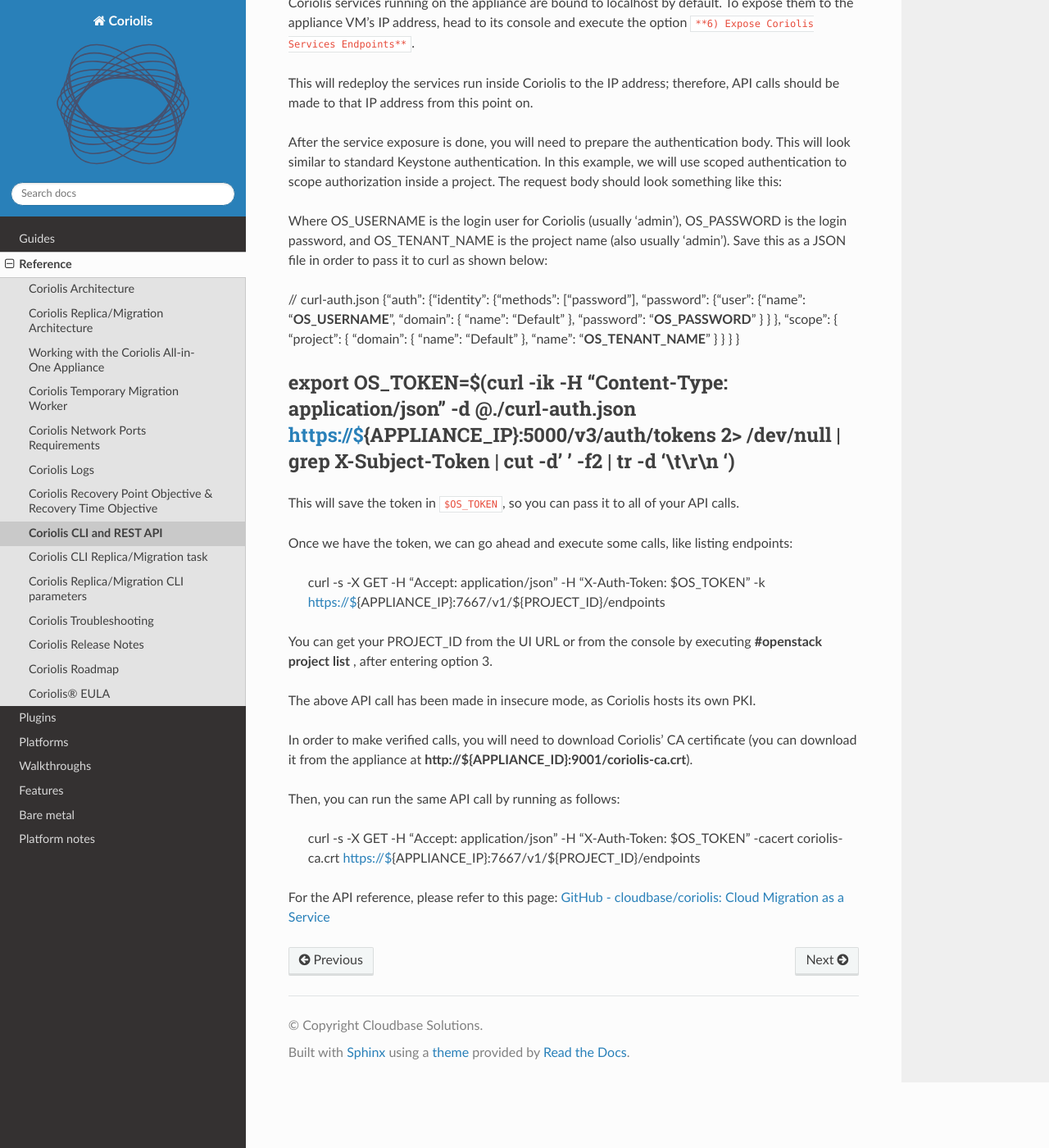
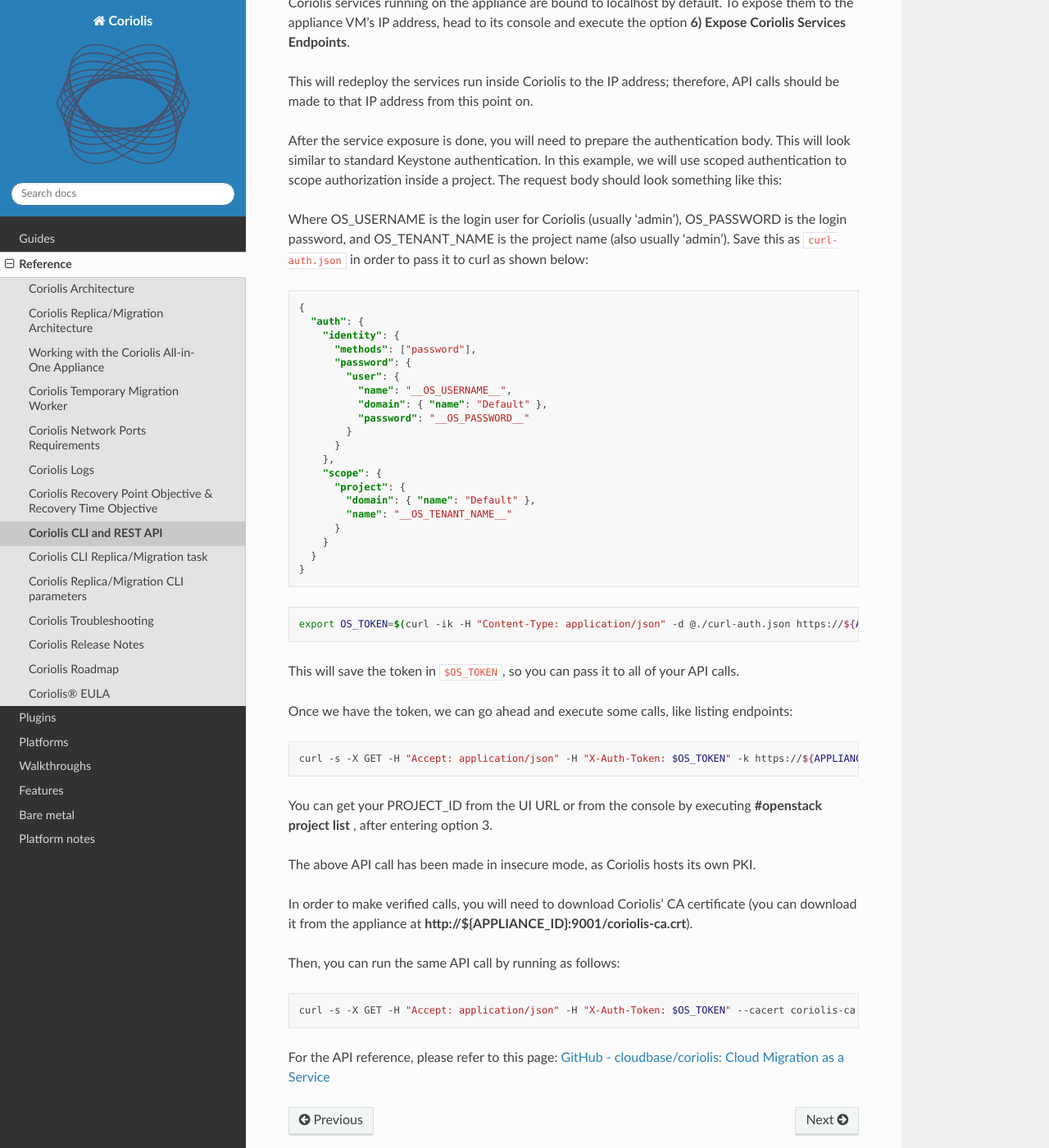
Before and after one commit to cloudbase/coriolis-docs, a Sphinx documentation site: the page built from source/reference/coriolis-cli.md, in a window 1280 px wide and 1400 px high, scrolled down 9127 px. Shown: the whole window at 82% size. Built offline with Sphinx 7.4.7 and the Read the Docs theme 3.1.0, drawn with Linux system fonts in a browser that asks for light colours.

Commit message:
Fix code blocks

````diff
--- a/source/reference/coriolis-cli.md
+++ b/source/reference/coriolis-cli.md
@@ -26,9 +26,9 @@
 ![](_static/images/cli1.png)
 
 ```bash
-$ pip3 install python-coriolisclient
-$ # verify client is available in path:
-$ /usr/bin/env coriolis
+$ pip3 install python-coriolisclient
+$ # verify client is available in path:
+$ /usr/bin/env coriolis
 ```
 
 ![](_static/images/cli2.png)
@@ -319,23 +319,48 @@
   1. Make sure the Coriolis API service is reachable from where you make the requests.
   2. Get authorization from Keystone for the API user.
 
-Coriolis services running on the appliance are bound to localhost by default. To expose them to the appliance VM's IP address, head to its console and execute the option `**6) Expose Coriolis Services Endpoints**`.
+Coriolis services running on the appliance are bound to localhost by default. To expose them to the appliance VM's IP address, head to its console and execute the option **6) Expose Coriolis Services Endpoints**.
 
 This will redeploy the services run inside Coriolis to the IP address; therefore, API calls should be made to that IP address from this point on.
 
 After the service exposure is done, you will need to prepare the authentication body. This will look similar to standard Keystone authentication. In this example, we will use scoped authentication to scope authorization inside a project. The request body should look something like this:
 
-Where OS_USERNAME is the login user for Coriolis (usually 'admin'), OS_PASSWORD is the login password, and OS_TENANT_NAME is the project name (also usually 'admin'). Save this as a JSON file in order to pass it to curl as shown below:
+Where OS_USERNAME is the login user for Coriolis (usually 'admin'), OS_PASSWORD is the login password, and OS_TENANT_NAME is the project name (also usually 'admin'). Save this as `curl-auth.json` in order to pass it to curl as shown below:
 
-// curl-auth.json {"auth": {"identity": {"methods": ["password"], "password": {"user": {"name": "__OS_USERNAME__", "domain": { "name": "Default" }, "password": "__OS_PASSWORD__" } } }, "scope": { "project": { "domain": { "name": "Default" }, "name": "__OS_TENANT_NAME__" } } } }
+```json
+{
+  "auth": {
+    "identity": {
+      "methods": ["password"],
+      "password": {
+        "user": {
+          "name": "__OS_USERNAME__",
+          "domain": { "name": "Default" },
+          "password": "__OS_PASSWORD__"
+        }
+      }
+    },
+    "scope": {
+      "project": {
+        "domain": { "name": "Default" },
+        "name": "__OS_TENANT_NAME__"
+      }
+    }
+  }
+}
+```
 
-export OS_TOKEN=$(curl -ik -H "Content-Type: application/json" -d @./curl-auth.json [https://$](https://$/){APPLIANCE_IP}:5000/v3/auth/tokens 2> /dev/null | grep X-Subject-Token | cut -d' ' -f2 | tr -d '\t\r\n ')
----
+```bash
+export OS_TOKEN=$(curl -ik -H "Content-Type: application/json" -d @./curl-auth.json https://${APPLIANCE_IP}:5000/v3/auth/tokens 2> /dev/null | grep X-Subject-Token | cut -d' ' -f2 | tr -d '\t\r\n ')
+```
+
 This will save the token in `$OS_TOKEN`, so you can pass it to all of your API calls.
 
 Once we have the token, we can go ahead and execute some calls, like listing endpoints:
 
-> curl -s -X GET -H "Accept: application/json" -H "X-Auth-Token: $OS_TOKEN" -k [https://$](https://$/){APPLIANCE_IP}:7667/v1/${PROJECT_ID}/endpoints
+```bash
+curl -s -X GET -H "Accept: application/json" -H "X-Auth-Token: $OS_TOKEN" -k https://${APPLIANCE_IP}:7667/v1/${PROJECT_ID}/endpoints
+```
 
 You can get your PROJECT_ID from the UI URL or from the console by executing **#openstack project list** , after entering option 3.
 
@@ -345,6 +370,8 @@
 
 Then, you can run the same API call by running as follows:
 
-> curl -s -X GET -H "Accept: application/json" -H "X-Auth-Token: $OS_TOKEN" -cacert coriolis-ca.crt [https://$](https://$/){APPLIANCE_IP}:7667/v1/${PROJECT_ID}/endpoints
+```bash
+curl -s -X GET -H "Accept: application/json" -H "X-Auth-Token: $OS_TOKEN" --cacert coriolis-ca.crt https://${APPLIANCE_IP}:7667/v1/${PROJECT_ID}/endpoints
+```
 
 For the API reference, please refer to this page: [GitHub - cloudbase/coriolis: Cloud Migration as a Service](https://github.com/cloudbase/coriolis?tab=readme-ov-file#api-documentation)
````
